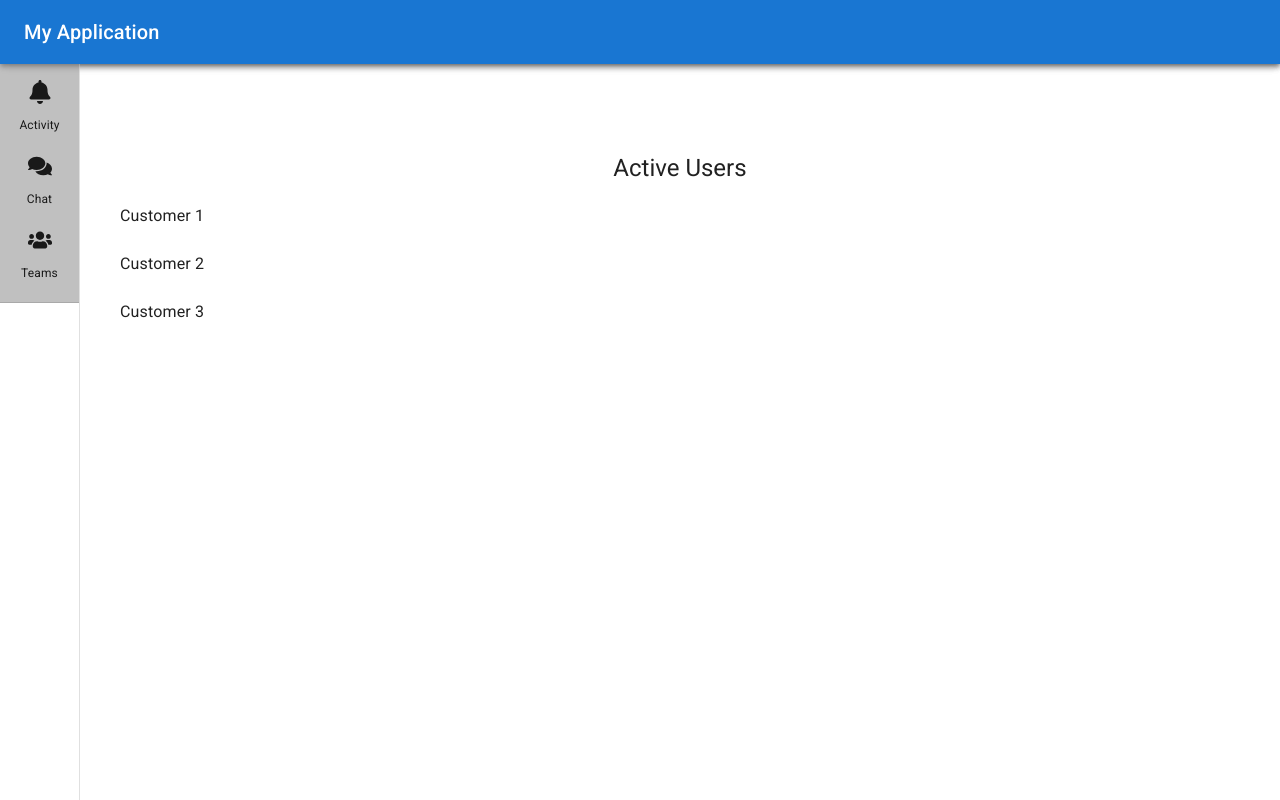
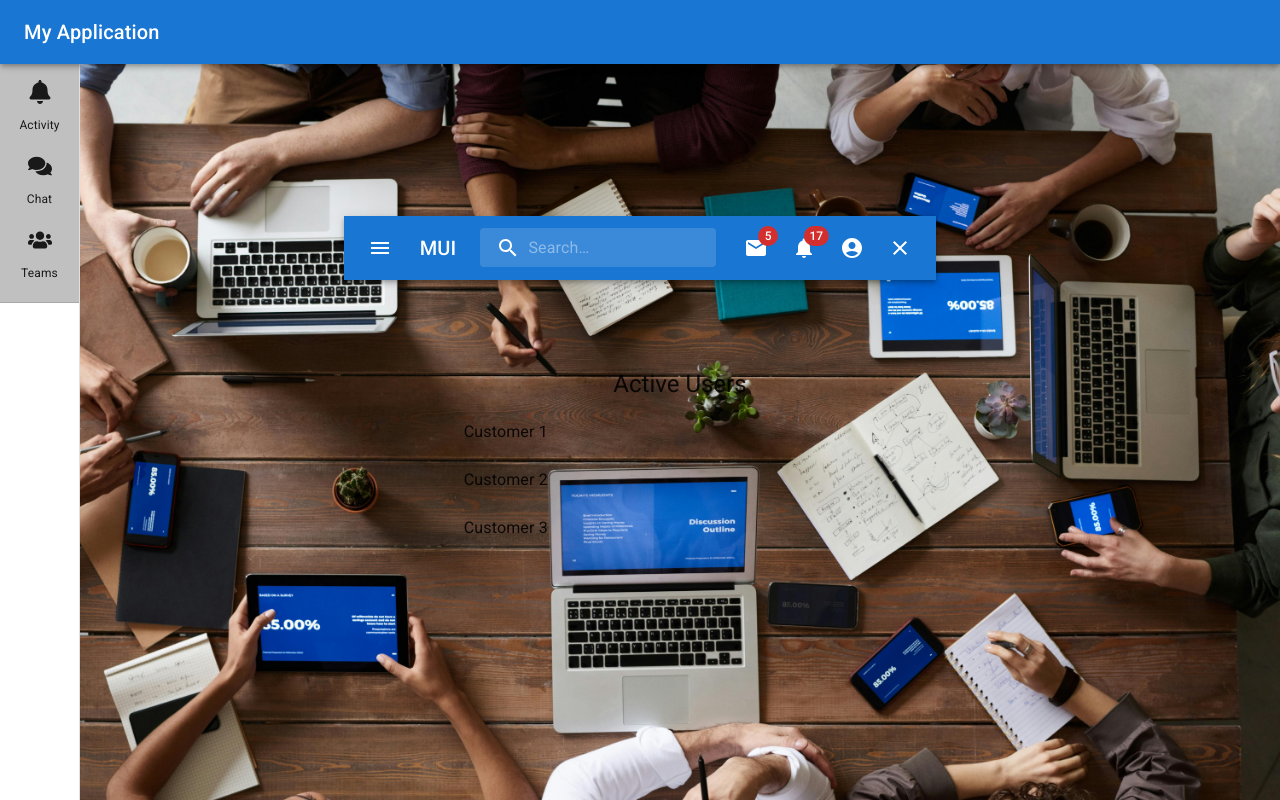
Before and after one commit to Umakanip/Officechat, a React (Create React App) app: page / in a window 1280 px wide. Built offline with nearby package versions, Linux system fonts and the light colour scheme.

Commit message:
login page image

```diff
--- a/src/components/LoginForm/LoginForm.css
+++ b/src/components/LoginForm/LoginForm.css
@@ -1,3 +1,23 @@
+* {
+    margin: 0;
+    padding: 0;
+    box-sizing: border-box;
+}
+body {
+    margin: 0;
+    font-family: -apple-system, BlinkMacSystemFont, 'Segoe UI', 'Roboto', 'Oxygen',
+      'Ubuntu', 'Cantarell', 'Fira Sans', 'Droid Sans', 'Helvetica Neue',
+      sans-serif;
+    -webkit-font-smoothing: antialiased;
+    -moz-osx-font-smoothing: grayscale;
+    display: flex;
+    justify-content: center;
+    align-items: center;
+    min-height: 100vh;
+    background-image: url('background.jpg');
+    background-size: cover;
+    background-position: center;
+}
 .wrapper {
     width: 420px;
     background: transparent;
--- a/src/index.css
+++ b/src/index.css
@@ -1,8 +1,3 @@
-* {
-  margin: 0;
-  padding: 0;
-  box-sizing: border-box;
-}
 body {
   margin: 0;
   font-family: -apple-system, BlinkMacSystemFont, 'Segoe UI', 'Roboto', 'Oxygen',
```
Also changed, not shown: src/components/LoginForm/background.jpg (renamed from src/components/Assets/backgorund.jpg).
